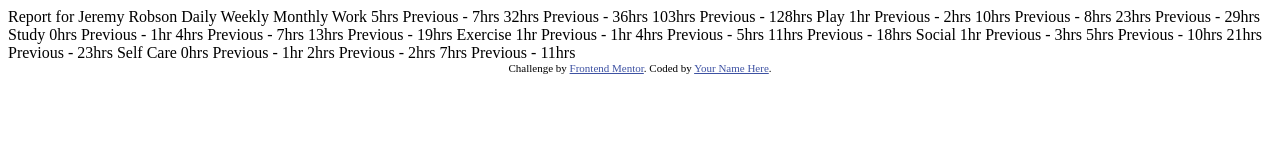
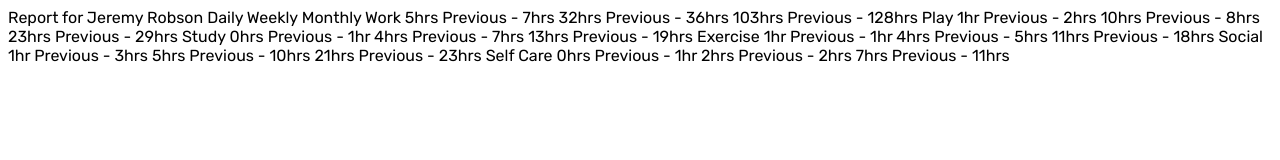
Before and after one commit to CesarCr300/FrontEnd-Mentor, a plain HTML site: page time-tracking-dashboard-main/index.html in a window 1280 px wide. Drawn offline with Linux system fonts and the light colour scheme.

Commit message:
time-tracking basic configuration

```diff
--- a/time-tracking-dashboard-main/index.html
+++ b/time-tracking-dashboard-main/index.html
@@ -1,80 +1,103 @@
 <!DOCTYPE html>
 <html lang="en">
   <head>
-  <meta charset="UTF-8">
-  <meta name="viewport" content="width=device-width, initial-scale=1.0"> <!-- displays site properly based on user's device -->
+    <meta charset="UTF-8" />
+    <meta name="viewport" content="width=device-width, initial-scale=1.0" />
 
-  <link rel="icon" type="image/png" sizes="32x32" href="./images/favicon-32x32.png">
-
+    <link
+      rel="icon"
+      type="image/png"
+      sizes="32x32"
+      href="./images/favicon-32x32.png"
+    />
+    <link rel="preconnect" href="https://fonts.googleapis.com" />
+    <link rel="preconnect" href="https://fonts.gstatic.com" crossorigin />
+    <link
+      href="https://fonts.googleapis.com/css2?family=Rubik:wght@300;400;500&display=swap"
+      rel="stylesheet"
+    />
+    <link rel="stylesheet" href="./styles/style.css" />
     <title>Frontend Mentor | Time tracking dashboard</title>
-
-  <!-- Feel free to remove these styles or customise in your own stylesheet 👍 -->
-  <style>
-    .attribution { font-size: 11px; text-align: center; }
-    .attribution a { color: hsl(228, 45%, 44%); }
-  </style>
   </head>
   <body>
+    <div class="container">
+      Report for Jeremy Robson Daily Weekly Monthly Work 5hrs
+      <!-- daily -->
+      Previous - 7hrs
+      <!-- daily -->
+      32hrs
+      <!-- weekly -->
+      Previous - 36hrs
+      <!-- weekly -->
+      103hrs
+      <!-- monthly -->
+      Previous - 128hrs
+      <!-- monthly -->
 
-  Report for
-  Jeremy Robson
+      Play 1hr
+      <!-- daily -->
+      Previous - 2hrs
+      <!-- daily -->
+      10hrs
+      <!-- weekly -->
+      Previous - 8hrs
+      <!-- weekly -->
+      23hrs
+      <!-- monthly -->
+      Previous - 29hrs
+      <!-- monthly -->
 
-  Daily
-  Weekly
-  Monthly
+      Study 0hrs
+      <!-- daily -->
+      Previous - 1hr
+      <!-- daily -->
+      4hrs
+      <!-- weekly -->
+      Previous - 7hrs
+      <!-- weekly -->
+      13hrs
+      <!-- monthly -->
+      Previous - 19hrs
+      <!-- monthly -->
 
-  Work
-  5hrs <!-- daily -->
-  Previous - 7hrs <!-- daily -->
-  32hrs <!-- weekly -->
-  Previous - 36hrs <!-- weekly -->
-  103hrs <!-- monthly -->
-  Previous - 128hrs <!-- monthly -->
+      Exercise 1hr
+      <!-- daily -->
+      Previous - 1hr
+      <!-- daily -->
+      4hrs
+      <!-- weekly -->
+      Previous - 5hrs
+      <!-- weekly -->
+      11hrs
+      <!-- monthly -->
+      Previous - 18hrs
+      <!-- monthly -->
 
-  Play
-  1hr <!-- daily -->
-  Previous - 2hrs <!-- daily -->
-  10hrs <!-- weekly -->
-  Previous - 8hrs <!-- weekly -->
-  23hrs <!-- monthly -->
-  Previous - 29hrs <!-- monthly -->
+      Social 1hr
+      <!-- daily -->
+      Previous - 3hrs
+      <!-- daily -->
+      5hrs
+      <!-- weekly -->
+      Previous - 10hrs
+      <!-- weekly -->
+      21hrs
+      <!-- monthly -->
+      Previous - 23hrs
+      <!-- monthly -->
 
-  Study
-  0hrs <!-- daily -->
-  Previous - 1hr <!-- daily -->
-  4hrs <!-- weekly -->
-  Previous - 7hrs <!-- weekly -->
-  13hrs <!-- monthly -->
-  Previous - 19hrs <!-- monthly -->
-
-  Exercise
-  1hr <!-- daily -->
-  Previous - 1hr <!-- daily -->
-  4hrs <!-- weekly -->
-  Previous - 5hrs <!-- weekly -->
-  11hrs <!-- monthly -->
-  Previous - 18hrs <!-- monthly -->
-
-  Social
-  1hr <!-- daily -->
-  Previous - 3hrs <!-- daily -->
-  5hrs <!-- weekly -->
-  Previous - 10hrs <!-- weekly -->
-  21hrs <!-- monthly -->
-  Previous - 23hrs <!-- monthly -->
-
-  Self Care
-  0hrs <!-- daily -->
-  Previous - 1hr <!-- daily -->
-  2hrs <!-- weekly -->
-  Previous - 2hrs <!-- weekly -->
-  7hrs <!-- monthly -->
-  Previous - 11hrs <!-- monthly -->
-
-
-  <div class="attribution">
-    Challenge by <a href="https://www.frontendmentor.io?ref=challenge" target="_blank">Frontend Mentor</a>.
-    Coded by <a href="#">Your Name Here</a>.
+      Self Care 0hrs
+      <!-- daily -->
+      Previous - 1hr
+      <!-- daily -->
+      2hrs
+      <!-- weekly -->
+      Previous - 2hrs
+      <!-- weekly -->
+      7hrs
+      <!-- monthly -->
+      Previous - 11hrs
+      <!-- monthly -->
     </div>
   </body>
 </html>
--- /dev/null
+++ b/time-tracking-dashboard-main/styles/style.css
@@ -0,0 +1,19 @@
+:root {
+  /* neutral */
+  --very-dark-blue: hsl(226, 43%, 10%);
+  --dark-blue: hsl(235, 46%, 20%);
+  --desatured-blue: hsl(235, 45%, 61%);
+  --pale-Blue: hsl(236, 100%, 87%);
+  /* primary */
+  --blue: hsl(246, 80%, 60%);
+  --work-color: hsl(15, 100%, 70%);
+  --play-color: hsl(195, 74%, 62%);
+  --study-color: hsl(348, 100%, 68%);
+  --exercise-color: hsl(145, 58%, 55%);
+  --social-color: hsl(264, 64%, 52%);
+  --self-care-color: hsl(43, 84%, 65%);
+}
+
+* {
+  font-family: "Rubik", sans-serif;
+}
```
Also changed, not shown: 1 other file. Lines whose indentation alone changed are shown as unchanged.
